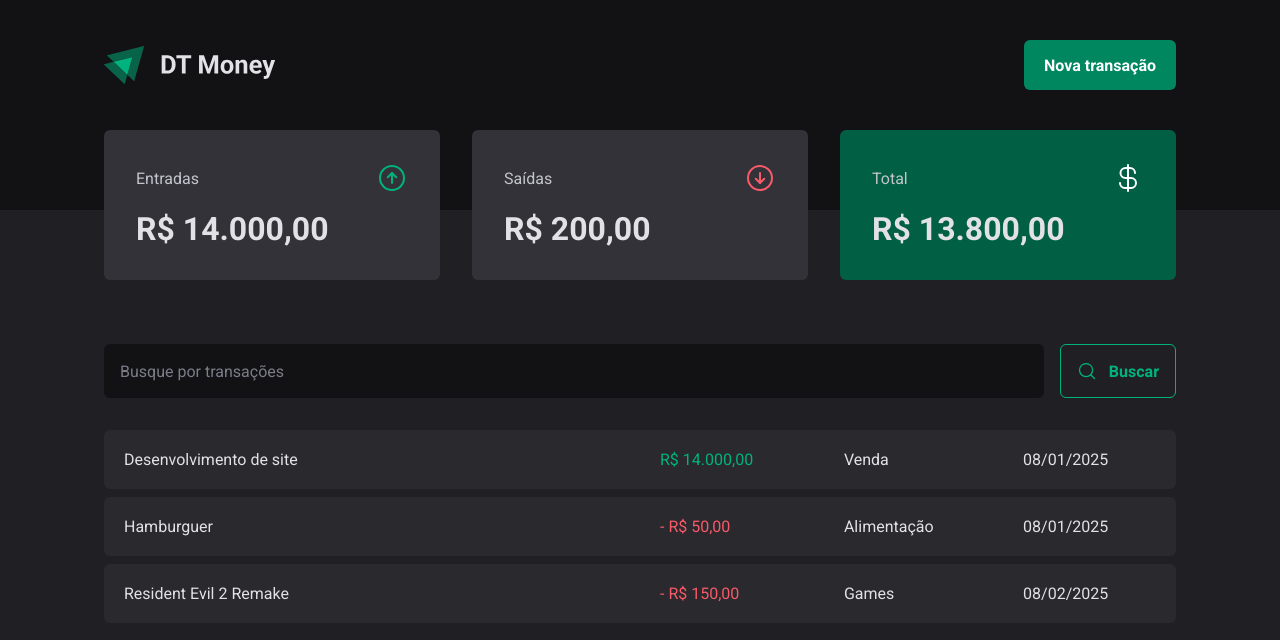
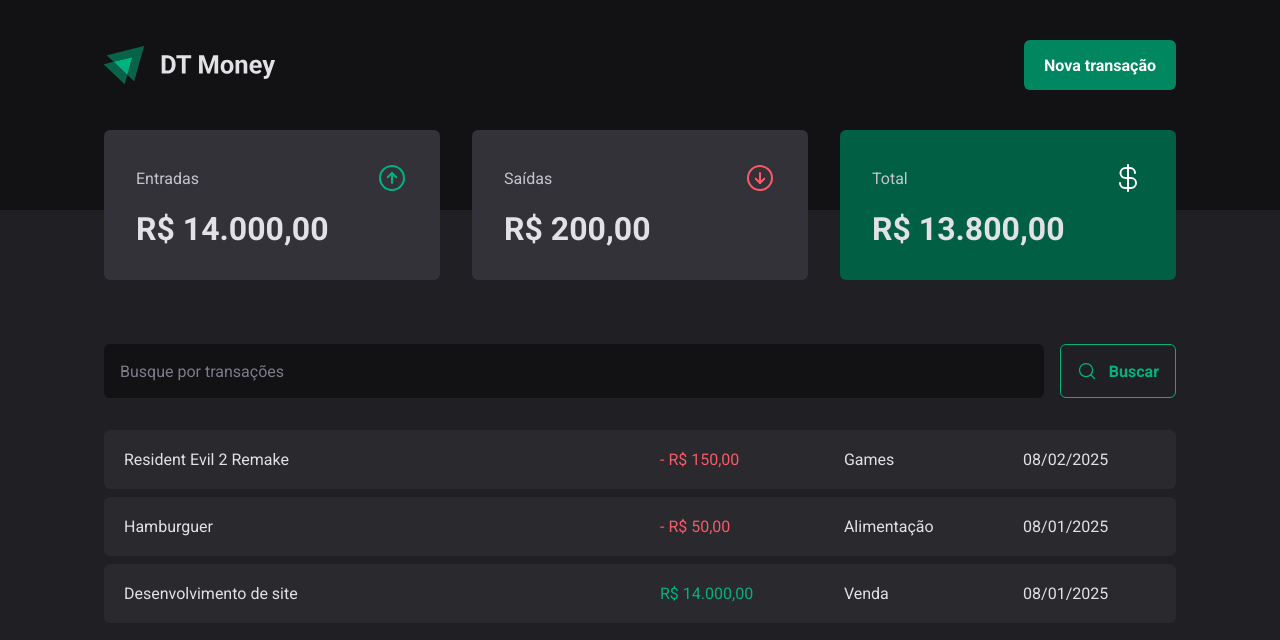
Before and after one commit to davimarquesgiareta/dt-money, a React (Vite) app: page / in a window 1280 px wide. Shown: the top 640 px of the page. Built offline with nearby package versions, Linux system fonts and the light colour scheme; data requests are answered from the project's data file.

Commit message:
feat: creating a new transaction

```diff
--- a/src/components/NewTransactionModal/index.tsx
+++ b/src/components/NewTransactionModal/index.tsx
@@ -10,6 +10,8 @@
 import * as z from "zod";
 import { Controller, useForm } from "react-hook-form";
 import { zodResolver } from "@hookform/resolvers/zod";
+import { useContext } from "react";
+import { TransactionsContext } from "../../contexts/TransactionsContext";
 
 const newTransactionFormSchema = z.object({
   description: z.string(),
@@ -21,17 +23,28 @@
 type NewTransactionFormInputs = z.infer<typeof newTransactionFormSchema>;
 
 export function NewTransactionModal() {
+  const { createTransaction } = useContext(TransactionsContext);
+
   const {
     control,
     register,
     handleSubmit,
     formState: { isSubmitting },
+    reset,
   } = useForm<NewTransactionFormInputs>({
     resolver: zodResolver(newTransactionFormSchema),
   });
 
-  function handleCreateNewTransaction(data: NewTransactionFormInputs) {
-    console.log(data);
+  async function handleCreateNewTransaction(data: NewTransactionFormInputs) {
+    const { description, price, category, type } = data;
+
+    await createTransaction({
+      description,
+      price,
+      category,
+      type,
+    });
+    reset();
   }
 
   return (
@@ -68,7 +81,10 @@
             name="type"
             render={({ field }) => {
               return (
-                <TransactionType onValueChange={field.onChange} value={field.value}>
+                <TransactionType
+                  onValueChange={field.onChange}
+                  value={field.value}
+                >
                   <TransactionTypeButton variant="income" value="income">
                     <ArrowCircleUp size={24} />
                     Entrada
--- a/src/contexts/TransactionsContext.tsx
+++ b/src/contexts/TransactionsContext.tsx
@@ -10,14 +10,23 @@
   createdAt: string;
 }
 
+
+interface CreateTransactionInput {
+  description: string;
+  price: number;
+  category: string;
+  type: "income" | "outcome";
+}
 interface TransactionContextType {
   transactions: Transaction[];
   fetchTransactions: (query?: string) => Promise<void>;
+  createTransaction: (data: CreateTransactionInput) => Promise<void>;
 }
 
 interface TransactionsProviderProps {
   children: ReactNode;
 }
+
 
 export const TransactionsContext = createContext({} as TransactionContextType);
 
@@ -25,13 +34,29 @@
   const [transactions, setTransactions] = useState<Transaction[]>([]);
 
   async function fetchTransactions(query?: string) {
-    const response = await api.get('transactions', {
+    const response = await api.get("transactions", {
       params: {
-        q: query
-      }
-    } )
+        _sort: "createdAt",
+        _order: "desc",
+        q: query,
+      },
+    });
 
     setTransactions(response.data);
+  }
+
+  async function createTransaction(data: CreateTransactionInput) {
+    const { description, price, category, type } = data;
+
+    const response = await api.post("transactions", {
+      description,
+      price,
+      category,
+      type,
+      createdAt: new Date(),
+    });
+
+    setTransactions((state) => [response.data, ...state]);
   }
 
   useEffect(() => {
@@ -39,7 +64,7 @@
   }, []);
 
   return (
-    <TransactionsContext.Provider value={{ transactions, fetchTransactions }}>
+    <TransactionsContext.Provider value={{ transactions, fetchTransactions, createTransaction }}>
       {children}
     </TransactionsContext.Provider>
   );
```
